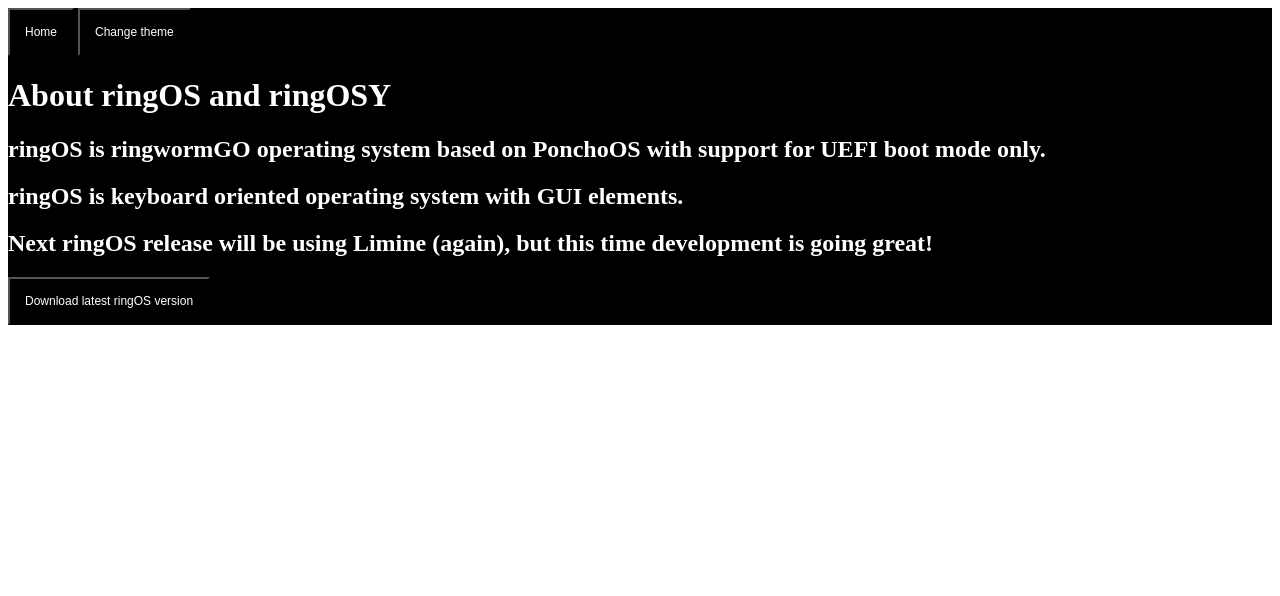
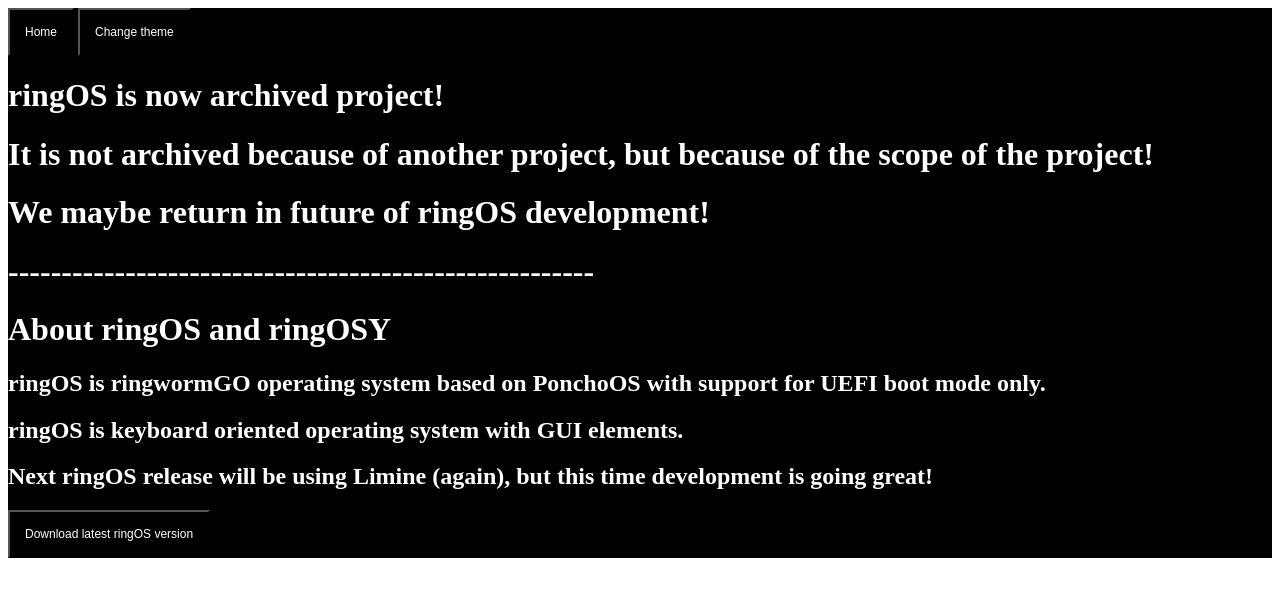
Before and after one commit to ringwormGO-organization/ringwormGO-organization.github.io, a plain HTML site: page ringwormGO-website/pages/ringOS.html in a window 1280 px wide. Drawn offline with Linux system fonts and the light colour scheme.

Commit message:
ringOS note update

```diff
--- a/ringwormGO-website/pages/ringOS.html
+++ b/ringwormGO-website/pages/ringOS.html
@@ -17,11 +17,17 @@
 					<button onclick="theme()">Change theme</button>
 				</div>
 			</div>
+			<div class="Old">
+				<h1>ringOS is now archived project!</h1>
+				<h1>It is not archived because of another project, but because of the scope of the project!</h1>
+				<h1>We maybe return in future of ringOS development!</h1>
+				<h1>-------------------------------------------------------</h1>
+			</div>
 			<div id="About" class="About">
 				<h1><font color="#FFFFFF">About ringOS and ringOSY</h1>
 				<h2>ringOS is ringwormGO operating system based on PonchoOS with support for UEFI boot mode only.</h2>
                 <h2>ringOS is keyboard oriented operating system with GUI elements.</h2>
-        <h2>Next ringOS release will be using Limine (again), but this time development is going great!</h2>
+        		<h2>Next ringOS release will be using Limine (again), but this time development is going great!</h2>
 				<button onclick="window.location.href='https://github.com/ringwormGO-organization/ringOS/releases/tag/ringOSv2.0.0';">Download latest ringOS version</button>
 			</div>
 		</div>
```
